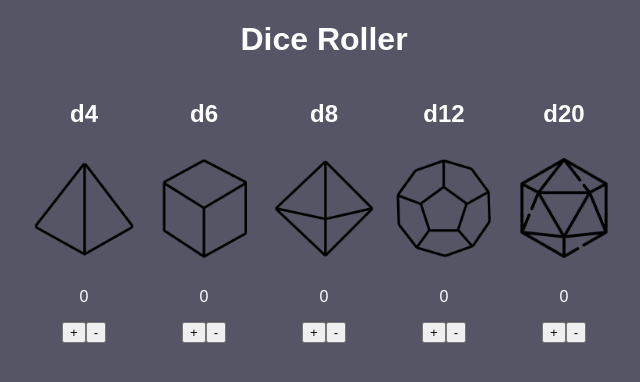
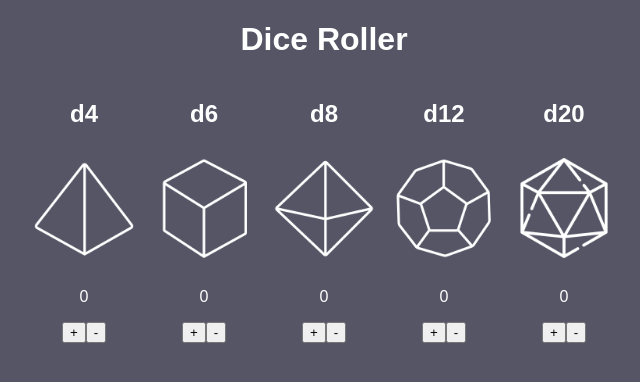
Before and after one commit to svper563/dice-roller, a React (Create React App) app: page / in a window 1280 px wide. Shown: the top 382 px of the page, without its empty margins (316-956 px from the left). Built offline with nearby package versions, Linux system fonts and the light colour scheme; the HTML template or start-up script is replaced by a standard one.

Commit message:
Inverted colors of dice icons

```diff
--- a/src/components/DieCard.jsx
+++ b/src/components/DieCard.jsx
@@ -19,7 +19,7 @@ export default function DieCard(props) {
     return (
         <div className="die-card">
             <h2>{label}</h2>
-            <img src={iconSrc}></img>
+            <img src={iconSrc} className="inverted"></img>
             <p>{count}</p>
             <button onClick={incrementCount}>+</button>
             <button onClick={decrementCount}>-</button>
--- a/src/index.css
+++ b/src/index.css
@@ -21,3 +21,7 @@ body {
   height: 100px;
   margin: 10px;
 }
+
+.inverted {
+  filter: invert(100%);
+}
```
